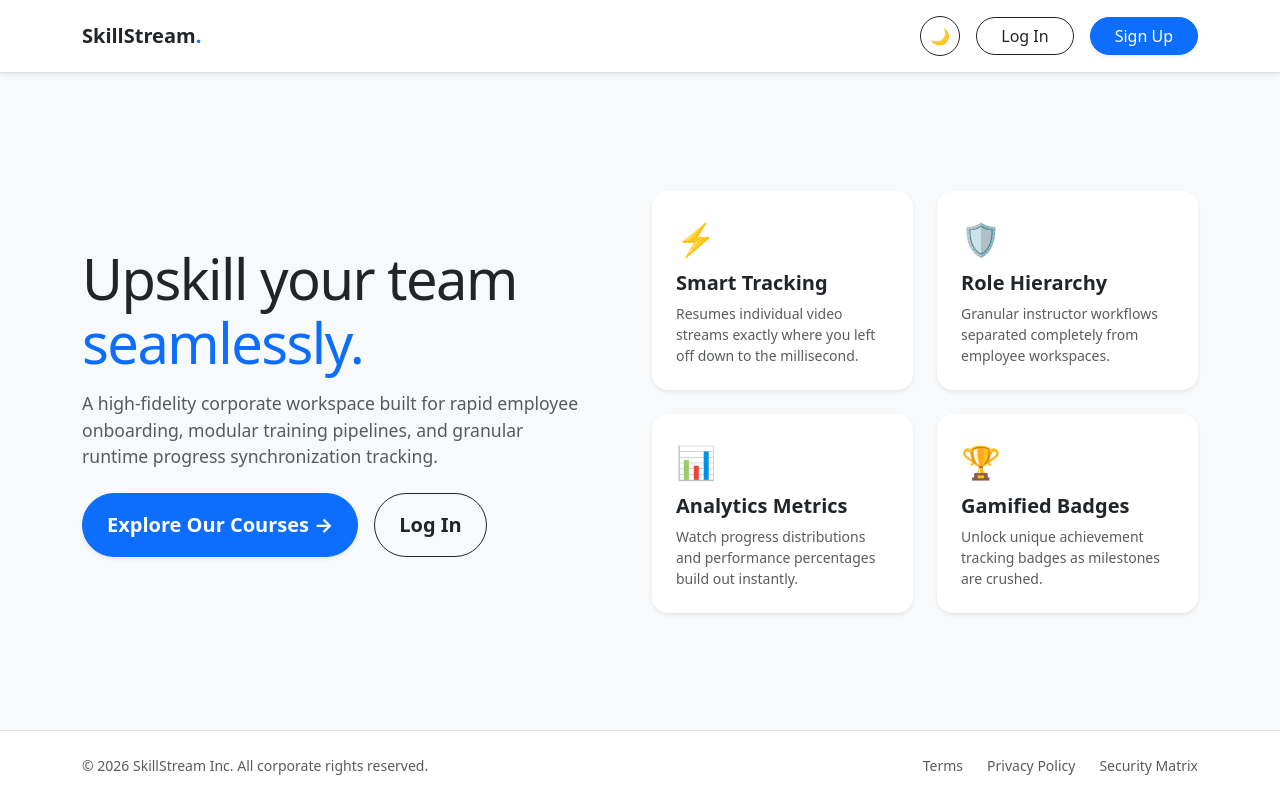
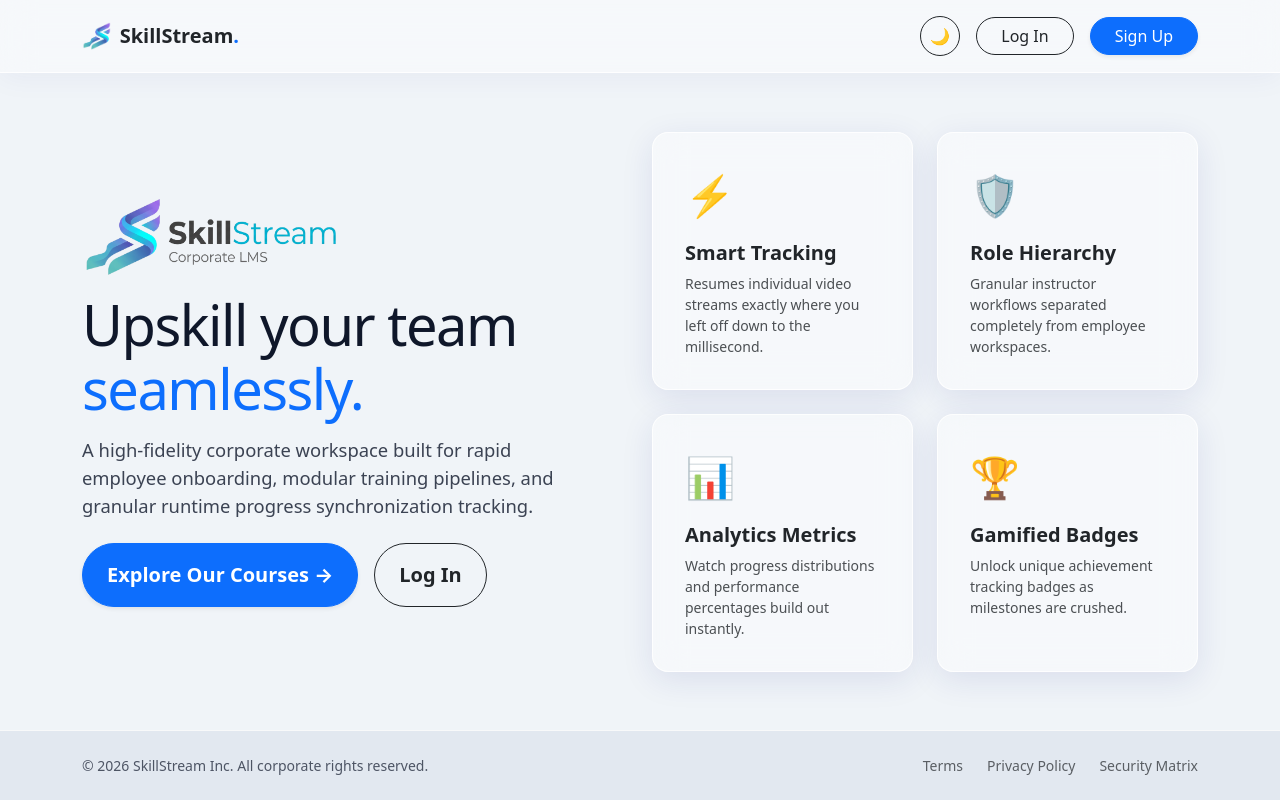
Before and after one commit to Ajmal459001/Full-Stack-Corporate-LMS-Project, a React (Vite) app in the folder frontend/: page / in a window 1280 px wide. Built offline with nearby package versions, Linux system fonts and the light colour scheme.

Commit message:
Updated Landing & Register,LOgin

```diff
--- a/frontend/src/pages/LandingPage.jsx
+++ b/frontend/src/pages/LandingPage.jsx
@@ -8,34 +8,70 @@ import AuthContext from '../context/AuthContext';
 const LandingPage = () => {
     const navigate = useNavigate();
     const { isDarkMode, toggleTheme } = useTheme();
-
-    // Pull the token and logout function directly from Context
     const { token, logoutUser } = useContext(AuthContext);
-
-    // If token exists, they are authenticated
     const isAuthenticated = !!token;
 
-    // Trigger the context wipe
     const handleLogout = () => {
         logoutUser();
     };
 
     return (
-        <div className={`min-vh-100 d-flex flex-column fade-in-up ${isDarkMode ? 'bg-dark text-light' : 'bg-light text-dark'}`}>
+        <div
+            className="min-vh-100 d-flex flex-column fade-in-up"
+            style={{
+                backgroundColor: isDarkMode ? '#0f172a' : '#f0f4f8',
+                color: isDarkMode ? '#f8fafc' : '#0f172a'
+            }}
+        >
+            {/* --- INJECTED GLASSMORPHISM CSS --- */}
+            <style>
+                {`
+                /* Unified Glass Effect for Navbar and Cards */
+                .glass-navbar {
+                    background: ${isDarkMode ? 'rgba(30, 41, 59, 0.5)' : 'rgba(255, 255, 255, 0.4)'};
+                    backdrop-filter: blur(16px);
+                    -webkit-backdrop-filter: blur(16px);
+                    border-bottom: 1px solid ${isDarkMode ? 'rgba(255, 255, 255, 0.05)' : 'rgba(255, 255, 255, 0.8)'};
+                    box-shadow: 0 4px 30px ${isDarkMode ? 'rgba(0, 0, 0, 0.3)' : 'rgba(31, 38, 135, 0.05)'};
+                }
 
-            {/* Responsive Navbar */}
-            <Navbar expand="lg" className="py-3 border-bottom sticky-top shadow-sm" bg={isDarkMode ? 'dark' : 'white'}>
+                .glass-card {
+                    background: ${isDarkMode ? 'rgba(30, 41, 59, 0.5)' : 'rgba(255, 255, 255, 0.4)'};
+                    backdrop-filter: blur(16px);
+                    -webkit-backdrop-filter: blur(16px);
+                    border: 1px solid ${isDarkMode ? 'rgba(255, 255, 255, 0.1)' : 'rgba(255, 255, 255, 0.8)'};
+                    box-shadow: 0 8px 32px 0 ${isDarkMode ? 'rgba(0, 0, 0, 0.5)' : 'rgba(31, 38, 135, 0.1)'};
+                    transition: all 0.4s cubic-bezier(0.175, 0.885, 0.32, 1.275);
+                }
+
+                .glass-card:hover {
+                    transform: translateY(-10px);
+                    background: ${isDarkMode ? 'rgba(51, 65, 85, 0.7)' : 'rgba(255, 255, 255, 0.6)'};
+                    box-shadow: 0 15px 45px 0 ${isDarkMode ? 'rgba(0, 0, 0, 0.7)' : 'rgba(31, 38, 135, 0.15)'};
+                }
+                `}
+            </style>
+
+            {/* FIXED GLASS NAVBAR */}
+            <Navbar expand="lg" className="py-3 sticky-top glass-navbar" fixed="top">
                 <Container>
                     <Navbar.Brand
-                        className={`fw-bold ${isDarkMode ? 'text-white' : 'text-dark'}`}
+                        className={`fw-bold d-flex align-items-center ${isDarkMode ? 'text-white' : 'text-dark'}`}
                         onClick={() => navigate('/')}
                         style={{ cursor: 'pointer' }}
                     >
+                        {/* Compact Logo Icon */}
+                        <img
+                            src="/skillstream-logo.png"
+                            alt="SkillStream Icon"
+                            height="28"
+                            className="me-2"
+                            style={{ objectFit: 'contain' }}
+                        />
                         SkillStream<span className="text-primary">.</span>
                     </Navbar.Brand>
 
                     <div className="d-flex align-items-center gap-2 ms-auto">
-                        {/* Theme Switcher Button */}
                         <Button
                             variant={isDarkMode ? 'outline-warning' : 'outline-dark'}
                             className="rounded-circle px-2 py-1"
@@ -46,38 +82,21 @@ const LandingPage = () => {
                             {isDarkMode ? '☀️' : '🌙'}
                         </Button>
 
-                        {/* Smart Navbar Buttons */}
                         {isAuthenticated ? (
                             <>
-                                <Button
-                                    variant="primary"
-                                    className="px-4 rounded-pill fw-medium ms-2 d-none d-sm-inline-block"
-                                    onClick={() => navigate('/dashboard')}
-                                >
+                                <Button variant="primary" className="px-4 rounded-pill fw-medium ms-2 d-none d-sm-inline-block shadow-sm" onClick={() => navigate('/dashboard')}>
                                     Dashboard &rarr;
                                 </Button>
-                                <Button
-                                    variant="outline-danger"
-                                    className="px-4 rounded-pill fw-medium ms-2"
-                                    onClick={handleLogout}
-                                >
+                                <Button variant="outline-danger" className="px-4 rounded-pill fw-medium ms-2" onClick={handleLogout}>
                                     Sign Out
                                 </Button>
                             </>
                         ) : (
                             <>
-                                <Button
-                                    variant={isDarkMode ? 'outline-light' : 'outline-dark'}
-                                    className="px-4 rounded-pill fw-medium ms-2 d-none d-sm-inline-block"
-                                    onClick={() => navigate('/login')}
-                                >
+                                <Button variant={isDarkMode ? 'outline-light' : 'outline-dark'} className="px-4 rounded-pill fw-medium ms-2 d-none d-sm-inline-block" onClick={() => navigate('/login')}>
                                     Log In
                                 </Button>
-                                <Button
-                                    variant="primary"
-                                    className="px-4 rounded-pill fw-medium ms-2 shadow-sm"
-                                    onClick={() => navigate('/register')}
-                                >
+                                <Button variant="primary" className="px-4 rounded-pill fw-medium ms-2 shadow-sm" onClick={() => navigate('/register')}>
                                     Sign Up
                                 </Button>
                             </>
@@ -86,45 +105,39 @@ const LandingPage = () => {
                 </Container>
             </Navbar>
 
-            {/* Hero Section - Fully Responsive Container */}
-            <Container className="my-auto py-5 flex-grow-1 d-flex align-items-center">
+            {/* HERO SECTION */}
+            <Container className="my-auto pt-5 pb-5 flex-grow-1 d-flex flex-column justify-content-center" style={{ marginTop: '60px' }}>
                 <Row className="align-items-center gy-5">
 
-                    {/* Left text */}
+                    {/* Left text panel & Full Logo */}
                     <Col xs={12} lg={6} className="text-center text-lg-start">
+                        {/* Placed directly inside the column, above the text.
+                          This forces it to align perfectly with the left edge of the text.
+                        */}
+                        <img
+                            src="/skillstream-logo-full.png"
+                            alt="SkillStream Full Logo"
+                            className="img-fluid mb-3"
+                            style={{ maxHeight: '80px', objectFit: 'contain' }}
+                        />
                         <h1 className="display-4 mb-3" style={{ fontWeight: 400, letterSpacing: '-1.5px', lineHeight: '1.15' }}>
                             Upskill your team <br />
                             <span className="text-primary">seamlessly.</span>
                         </h1>
-                        <p className="lead text-muted mb-4 pe-lg-5" style={{ fontSize: '1.1rem' }}>
+                        <p className="lead mb-4 pe-lg-5" style={{ fontSize: '1.15rem', opacity: 0.8 }}>
                             A high-fidelity corporate workspace built for rapid employee onboarding, modular training pipelines, and granular runtime progress synchronization tracking.
                         </p>
                         <div className="d-flex justify-content-center justify-content-lg-start gap-3">
                             {isAuthenticated ? (
-                                <Button
-                                    variant="primary"
-                                    size="lg"
-                                    className="px-5 py-3 rounded-pill fw-bold shadow-sm"
-                                    onClick={() => navigate('/dashboard')}
-                                >
+                                <Button variant="primary" size="lg" className="px-5 py-3 rounded-pill fw-bold shadow-sm" onClick={() => navigate('/dashboard')}>
                                     Explore Courses 🚀
                                 </Button>
                             ) : (
                                 <>
-                                    <Button
-                                        variant="primary"
-                                        size="lg"
-                                        className="px-4 py-3 rounded-pill fw-bold shadow-sm"
-                                        onClick={() => navigate('/register')}
-                                    >
+                                    <Button variant="primary" size="lg" className="px-4 py-3 rounded-pill fw-bold shadow-sm" onClick={() => navigate('/register')}>
                                         Explore Our Courses  &rarr;
                                     </Button>
-                                    <Button
-                                        variant={isDarkMode ? 'outline-light' : 'outline-dark'}
-                                        size="lg"
-                                        className="px-4 py-3 rounded-pill fw-bold d-none d-sm-inline-block"
-                                        onClick={() => navigate('/login')}
-                                    >
+                                    <Button variant={isDarkMode ? 'outline-light' : 'outline-dark'} size="lg" className="px-4 py-3 rounded-pill fw-bold d-none d-sm-inline-block" onClick={() => navigate('/login')}>
                                         Log In
                                     </Button>
                                 </>
@@ -132,60 +145,40 @@ const LandingPage = () => {
                         </div>
                     </Col>
 
-                    {/* Right features */}
+                    {/* Right features - Glass Cards */}
                     <Col xs={12} lg={6}>
                         <Row className="g-4">
-                            <Col xs={12} sm={6}>
-                                <Card className={`border-0 shadow-sm h-100 p-2 rounded-4 hover-animate ${isDarkMode ? 'bg-secondary bg-opacity-25 text-white' : 'bg-white text-dark'}`}>
-                                    <Card.Body>
-                                        <div className="fs-2 mb-2">⚡</div>
-                                        <h5 className="fw-bold">Smart Tracking</h5>
-                                        <p className="text-muted small mb-0">Resumes individual video streams exactly where you left off down to the millisecond.</p>
-                                    </Card.Body>
-                                </Card>
-                            </Col>
-                            <Col xs={12} sm={6}>
-                                <Card className={`border-0 shadow-sm h-100 p-2 rounded-4 hover-animate ${isDarkMode ? 'bg-secondary bg-opacity-25 text-white' : 'bg-white text-dark'}`}>
-                                    <Card.Body>
-                                        <div className="fs-2 mb-2">🛡️</div>
-                                        <h5 className="fw-bold">Role Hierarchy</h5>
-                                        <p className="text-muted small mb-0">Granular instructor workflows separated completely from employee workspaces.</p>
-                                    </Card.Body>
-                                </Card>
-                            </Col>
-                            <Col xs={12} sm={6}>
-                                <Card className={`border-0 shadow-sm h-100 p-2 rounded-4 hover-animate ${isDarkMode ? 'bg-secondary bg-opacity-25 text-white' : 'bg-white text-dark'}`}>
-                                    <Card.Body>
-                                        <div className="fs-2 mb-2">📊</div>
-                                        <h5 className="fw-bold">Analytics Metrics</h5>
-                                        <p className="text-muted small mb-0">Watch progress distributions and performance percentages build out instantly.</p>
-                                    </Card.Body>
-                                </Card>
-                            </Col>
-                            <Col xs={12} sm={6}>
-                                <Card className={`border-0 shadow-sm h-100 p-2 rounded-4 hover-animate ${isDarkMode ? 'bg-secondary bg-opacity-25 text-white' : 'bg-white text-dark'}`}>
-                                    <Card.Body>
-                                        <div className="fs-2 mb-2">🏆</div>
-                                        <h5 className="fw-bold">Gamified Badges</h5>
-                                        <p className="text-muted small mb-0">Unlock unique achievement tracking badges as milestones are crushed.</p>
-                                    </Card.Body>
-                                </Card>
-                            </Col>
+                            {[
+                                { icon: '⚡', title: 'Smart Tracking', desc: 'Resumes individual video streams exactly where you left off down to the millisecond.' },
+                                { icon: '🛡️', title: 'Role Hierarchy', desc: 'Granular instructor workflows separated completely from employee workspaces.' },
+                                { icon: '📊', title: 'Analytics Metrics', desc: 'Watch progress distributions and performance percentages build out instantly.' },
+                                { icon: '🏆', title: 'Gamified Badges', desc: 'Unlock unique achievement tracking badges as milestones are crushed.' },
+                            ].map((feature, idx) => (
+                                <Col xs={12} sm={6} key={idx}>
+                                    <Card className="glass-card h-100 p-3 rounded-4">
+                                        <Card.Body>
+                                            <div className="fs-1 mb-3">{feature.icon}</div>
+                                            <h5 className="fw-bold">{feature.title}</h5>
+                                            <p className="small mb-0" style={{ opacity: 0.8 }}>{feature.desc}</p>
+                                        </Card.Body>
+                                    </Card>
+                                </Col>
+                            ))}
                         </Row>
                     </Col>
                 </Row>
             </Container>
 
             {/* Footer */}
-            <footer className={`border-top py-4 mt-auto ${isDarkMode ? 'bg-dark border-secondary' : 'bg-white'}`}>
+            <footer className={`border-top py-4 mt-auto ${isDarkMode ? 'border-secondary' : 'border-light'}`} style={{ backgroundColor: isDarkMode ? '#0b1120' : '#e2e8f0' }}>
                 <Container className="d-flex flex-column flex-md-row justify-content-between align-items-center gap-3">
-                    <div className="small text-muted">
+                    <div className="small fw-medium" style={{ opacity: 0.7 }}>
                         &copy; {new Date().getFullYear()} SkillStream Inc. All corporate rights reserved.
                     </div>
-                    <div className="d-flex gap-4 small text-muted">
-                        <a href="#" className="text-decoration-none text-reset hover-dark">Terms</a>
-                        <a href="#" className="text-decoration-none text-reset hover-dark">Privacy Policy</a>
-                        <a href="#" className="text-decoration-none text-reset hover-dark">Security Matrix</a>
+                    <div className="d-flex gap-4 small fw-medium">
+                        <a href="#" className={`text-decoration-none hover-dark ${isDarkMode ? 'text-light' : 'text-dark'}`} style={{ opacity: 0.7 }}>Terms</a>
+                        <a href="#" className={`text-decoration-none hover-dark ${isDarkMode ? 'text-light' : 'text-dark'}`} style={{ opacity: 0.7 }}>Privacy Policy</a>
+                        <a href="#" className={`text-decoration-none hover-dark ${isDarkMode ? 'text-light' : 'text-dark'}`} style={{ opacity: 0.7 }}>Security Matrix</a>
                     </div>
                 </Container>
             </footer>
--- a/frontend/src/pages/Login.jsx
+++ b/frontend/src/pages/Login.jsx
@@ -3,7 +3,7 @@ import { useState, useContext } from 'react';
 import { useNavigate, Link, useLocation } from 'react-router-dom';
 import { Form, Button, Container, Card, Alert, Row, Col } from 'react-bootstrap';
 import AuthContext from '../context/AuthContext';
-import { useTheme } from '../context/ThemeContext'; // NEW: Import Theme Context
+import { useTheme } from '../context/ThemeContext';
 
 const Login = () => {
     const [username, setUsername] = useState('');
@@ -14,9 +14,8 @@ const Login = () => {
     const { loginUser } = useContext(AuthContext);
     const navigate = useNavigate();
     const location = useLocation();
-    const { isDarkMode } = useTheme(); // NEW: Grab Theme State
+    const { isDarkMode } = useTheme();
 
-    // Catch the success message if they just registered!
     const successMessage = location.state?.message;
 
     const handleSubmit = async (e) => {
@@ -39,20 +38,42 @@ const Login = () => {
     };
 
     return (
-        <div className={`min-vh-100 d-flex align-items-center justify-content-center fade-in-up py-5 ${isDarkMode ? 'bg-dark' : 'bg-light'}`}>
+        <div
+            className="min-vh-100 d-flex align-items-center justify-content-center fade-in-up py-5"
+            style={{
+                backgroundColor: isDarkMode ? '#0f172a' : '#f0f4f8',
+                color: isDarkMode ? '#f8fafc' : '#0f172a'
+            }}
+        >
+            <style>
+                {`
+                .glass-card {
+                    background: ${isDarkMode ? 'rgba(255, 255, 255, 0.06)' : 'rgba(255, 255, 255, 0.4)'};
+                    backdrop-filter: blur(20px);
+                    -webkit-backdrop-filter: blur(20px);
+                    border: 1px solid ${isDarkMode ? 'rgba(255, 255, 255, 0.15)' : 'rgba(255, 255, 255, 0.8)'};
+                    box-shadow: 0 8px 32px 0 ${isDarkMode ? 'rgba(0, 0, 0, 0.5)' : 'rgba(31, 38, 135, 0.08)'};
+                }
+                `}
+            </style>
+
             <Container>
                 <Row className="justify-content-center">
                     <Col md={6} lg={5}>
-                        {/* Logo and Header Block */}
                         <div className="text-center mb-4">
-                            <div className="d-inline-flex align-items-center justify-content-center bg-primary text-white rounded p-2 mb-3 shadow-sm" style={{ width: '50px', height: '50px', fontSize: '24px', fontWeight: 'bold' }}>
-                                S
-                            </div>
-                            <h2 className={`fw-bold letter-spacing-1 text-uppercase ${isDarkMode ? 'text-light' : 'text-dark'}`}>SkillStream</h2>
-                            <p className="text-muted">Welcome back. Please sign in to continue.</p>
+                            {/* NEW: Wrapped logo in a Link to redirect to Landing Page */}
+                            <Link to="/">
+                                <img
+                                    src="/skillstream-logo-full.png"
+                                    alt="SkillStream Logo"
+                                    className="img-fluid mb-3"
+                                    style={{ maxHeight: '70px', objectFit: 'contain', cursor: 'pointer' }}
+                                />
+                            </Link>
+                            <p className="text-muted fw-medium">Welcome back. Please sign in to continue.</p>
                         </div>
 
-                        <Card className={`border shadow-lg rounded-4 overflow-hidden ${isDarkMode ? 'bg-dark text-light border-secondary' : 'bg-white text-dark border-light'}`}>
+                        <Card className="glass-card border-0 rounded-4 overflow-hidden">
                             <Card.Body className="p-5">
                                 {successMessage && <Alert variant="success" className="rounded-3">{successMessage}</Alert>}
                                 {error && <Alert variant="danger" className="rounded-3">{error}</Alert>}
--- a/frontend/src/pages/Register.jsx
+++ b/frontend/src/pages/Register.jsx
@@ -3,11 +3,11 @@ import { useState } from 'react';
 import { Container, Row, Col, Card, Form, Button, Alert, ButtonGroup } from 'react-bootstrap';
 import { useNavigate, Link } from 'react-router-dom';
 import axios from 'axios';
-import { useTheme } from '../context/ThemeContext'; // NEW: Import Theme Context
+import { useTheme } from '../context/ThemeContext';
 
 const Register = () => {
     const navigate = useNavigate();
-    const { isDarkMode } = useTheme(); // NEW: Grab Theme State
+    const { isDarkMode } = useTheme();
 
     const [formData, setFormData] = useState({
         username: '',
@@ -26,7 +26,6 @@ const Register = () => {
 
         try {
             await axios.post('https://skillstream-backend-cxe5.onrender.com/api/courses/register/', formData);
-            // On success, teleport them to the login page
             navigate('/login', { state: { message: 'Registration successful! Please log in.' } });
         } catch (err) {
             setError(err.response?.data?.error || "Registration failed. Please try again.");
@@ -36,25 +35,47 @@ const Register = () => {
     };
 
     return (
-        <div className={`min-vh-100 d-flex align-items-center justify-content-center fade-in-up py-5 ${isDarkMode ? 'bg-dark' : 'bg-light'}`}>
+        <div
+            className="min-vh-100 d-flex align-items-center justify-content-center fade-in-up py-5"
+            style={{
+                backgroundColor: isDarkMode ? '#0f172a' : '#f0f4f8',
+                color: isDarkMode ? '#f8fafc' : '#0f172a'
+            }}
+        >
+            <style>
+                {`
+                .glass-card {
+                    background: ${isDarkMode ? 'rgba(255, 255, 255, 0.06)' : 'rgba(255, 255, 255, 0.4)'};
+                    backdrop-filter: blur(20px);
+                    -webkit-backdrop-filter: blur(20px);
+                    border: 1px solid ${isDarkMode ? 'rgba(255, 255, 255, 0.15)' : 'rgba(255, 255, 255, 0.8)'};
+                    box-shadow: 0 8px 32px 0 ${isDarkMode ? 'rgba(0, 0, 0, 0.5)' : 'rgba(31, 38, 135, 0.08)'};
+                }
+                `}
+            </style>
+
             <Container>
                 <Row className="justify-content-center">
                     <Col md={6} lg={5}>
                         <div className="text-center mb-4">
-                            <div className="d-inline-flex align-items-center justify-content-center bg-primary text-white rounded p-2 mb-3 shadow-sm" style={{ width: '50px', height: '50px', fontSize: '24px', fontWeight: 'bold' }}>
-                                S
-                            </div>
-                            <h2 className={`fw-bold letter-spacing-1 text-uppercase ${isDarkMode ? 'text-light' : 'text-dark'}`}>SkillStream</h2>
-                            <p className="text-muted">Create your account to get started.</p>
+                            {/* NEW: Wrapped logo in a Link to redirect to Landing Page */}
+                            <Link to="/">
+                                <img
+                                    src="/skillstream-logo-full.png"
+                                    alt="SkillStream Logo"
+                                    className="img-fluid mb-3"
+                                    style={{ maxHeight: '70px', objectFit: 'contain', cursor: 'pointer' }}
+                                />
+                            </Link>
+                            <p className="text-muted fw-medium">Create your account to get started.</p>
                         </div>
 
-                        <Card className={`border shadow-lg rounded-4 overflow-hidden ${isDarkMode ? 'bg-dark text-light border-secondary' : 'bg-white text-dark border-light'}`}>
+                        <Card className="glass-card border-0 rounded-4 overflow-hidden">
                             <Card.Body className="p-5">
                                 {error && <Alert variant="danger" className="rounded-3">{error}</Alert>}
 
                                 <Form onSubmit={handleSubmit}>
 
-                                    {/* Role Selector Toggle */}
                                     <Form.Group className="mb-4 text-center">
                                         <Form.Label className="small fw-semibold text-muted text-uppercase letter-spacing-1 d-block mb-2">I am registering as an:</Form.Label>
                                         <ButtonGroup className="w-100 shadow-sm">
```
Also changed, not shown: frontend/public/skillstream-logo-full.png (added).
